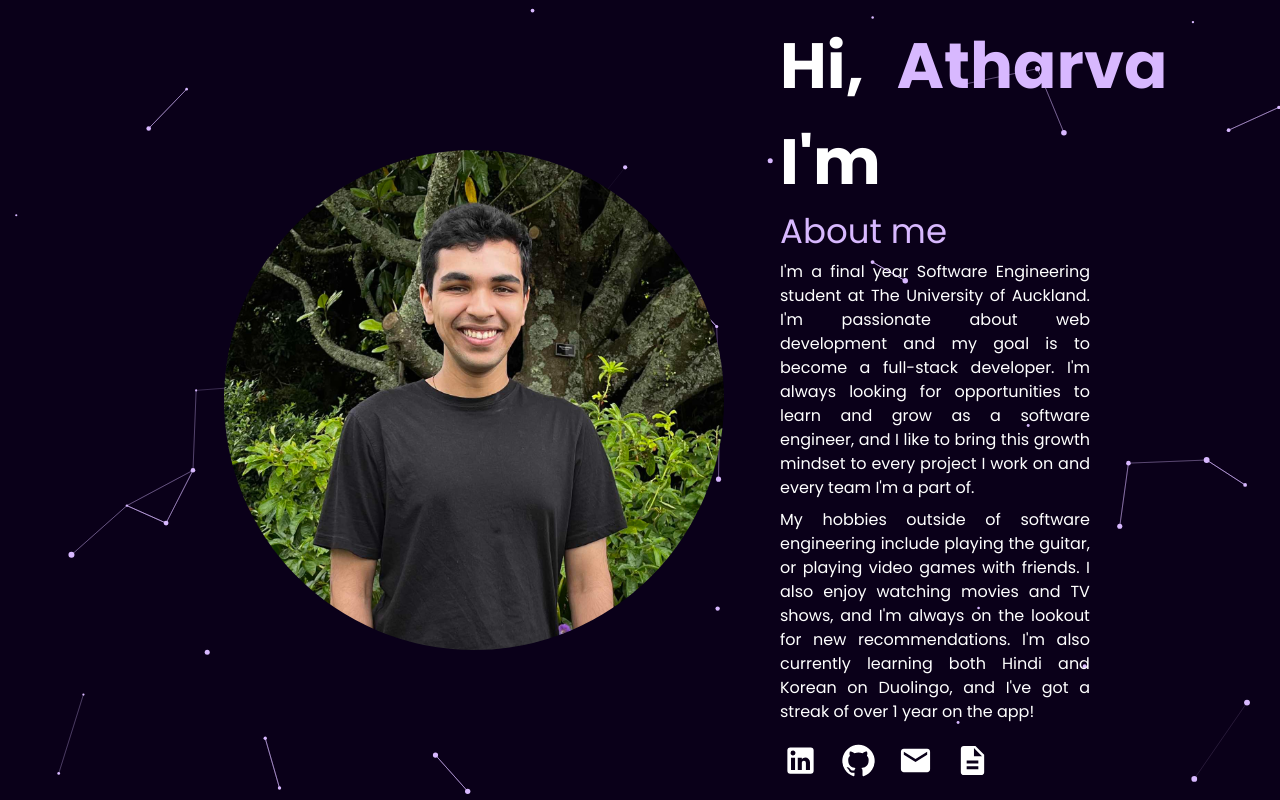
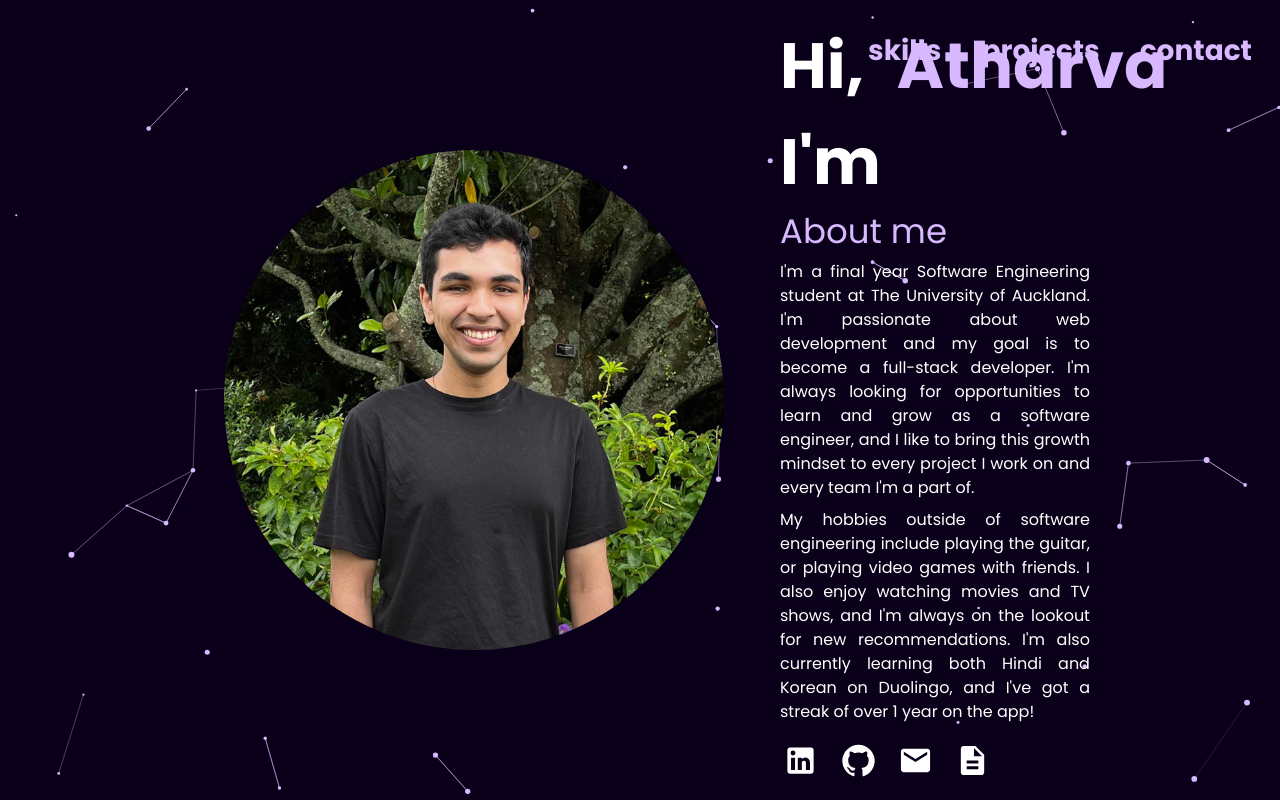
Before and after one commit to atharvaarankalle/personal-portfolio, a React (Vite) app: page / in a window 1280 px wide. Built offline with nearby package versions, Linux system fonts and the light colour scheme.

Commit message:
✨ feat(navbar): added navbar component

```diff
--- /dev/null
+++ b/src/components/Navbar.tsx
@@ -0,0 +1,35 @@
+import { Box, Button, Stack, styled } from "@mui/material";
+
+const StyledBox = styled(Box)({
+    position: "fixed",
+    top: 20,
+    right: 20,
+    width: "100%",
+    display: "flex",
+    justifyContent: "end",
+});
+
+const NavLink = styled(Button)(({ theme }) => ({
+  width: "auto",
+  color: theme.palette.secondary.main,
+  fontSize: "1.75rem",
+  fontWeight: "bold",
+  textTransform: "none",
+  "&:hover": {
+    color: theme.palette.mutedPurple.main,
+  }
+}));
+
+const Navbar = () => {
+    return (
+      <StyledBox>
+        <Stack direction="row" gap={3}>
+          <NavLink disableRipple>skills</NavLink>
+          <NavLink disableRipple>projects</NavLink>
+          <NavLink disableRipple>contact</NavLink>
+        </Stack>
+      </StyledBox>
+    );
+}
+
+export default Navbar;
--- a/src/main.tsx
+++ b/src/main.tsx
@@ -6,6 +6,7 @@ import "./index.css";
 import { ThemeProvider } from '@mui/material';
 import { theme } from './theme';
 import ParticlesBackground from './components/ParticlesBackground';
+import Navbar from './components/Navbar';
 
 const router = createBrowserRouter([
     {
@@ -18,6 +19,7 @@ ReactDOM.createRoot(document.getElementById("root")!).render(
   <React.StrictMode>
     <ThemeProvider theme={theme}>
       <ParticlesBackground />
+      <Navbar />
       <RouterProvider router={router} />
     </ThemeProvider>
   </React.StrictMode>
--- a/src/theme.ts
+++ b/src/theme.ts
@@ -1,4 +1,14 @@
-import { createTheme } from "@mui/material"
+import { createTheme } from "@mui/material/styles"
+
+declare module "@mui/material/styles" {
+    interface Palette {
+        mutedPurple: Palette["primary"];
+    }
+
+    interface PaletteOptions {
+        mutedPurple?: PaletteOptions["primary"];
+    }
+}
 
 export const colors = {
     darkPurple: '#0a0019',
@@ -17,6 +27,9 @@ export const theme = createTheme({
         },
         background: {
             default: colors.darkPurple
+        },
+        mutedPurple: {
+            main: colors.mutedPurple
         }
     },
     typography: {
```
